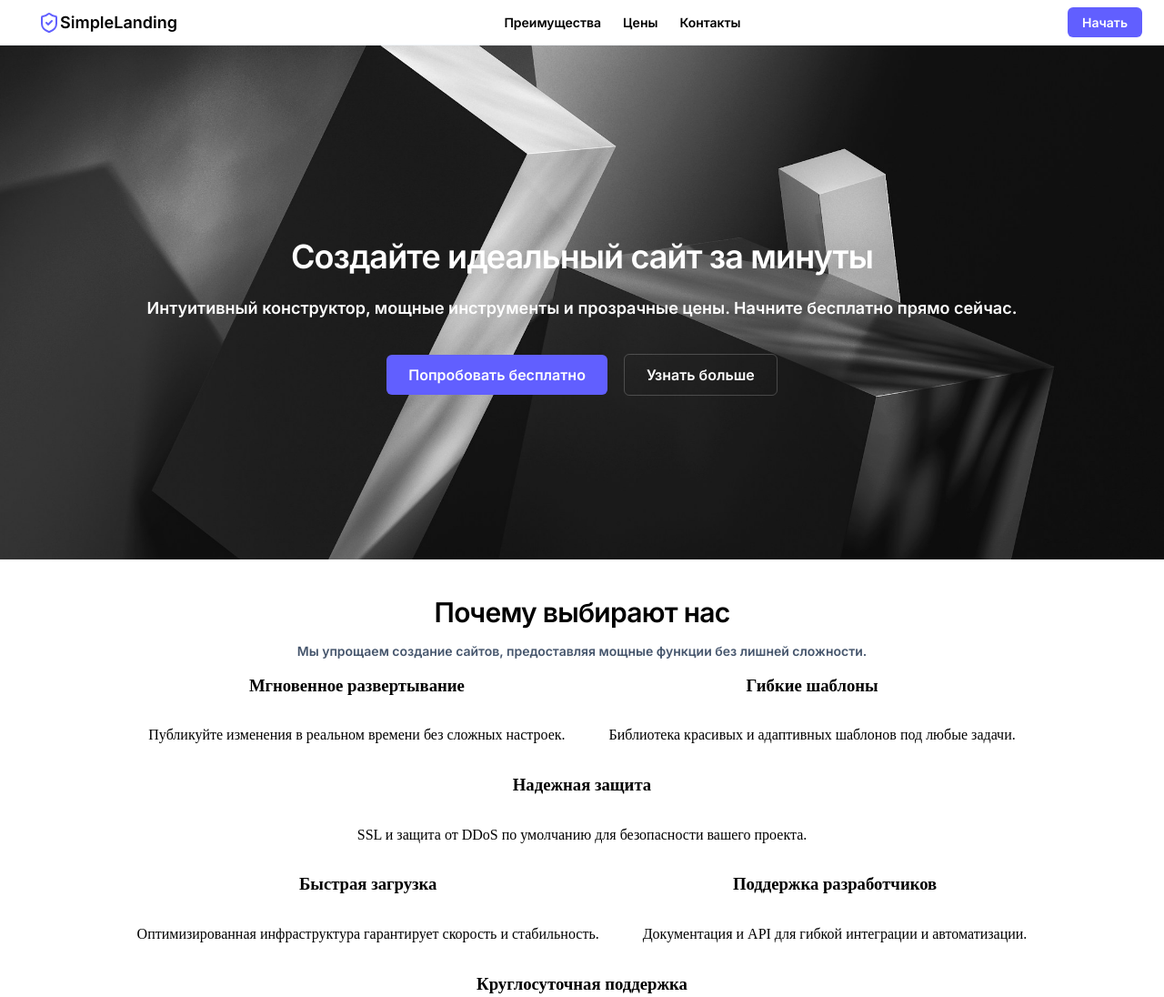
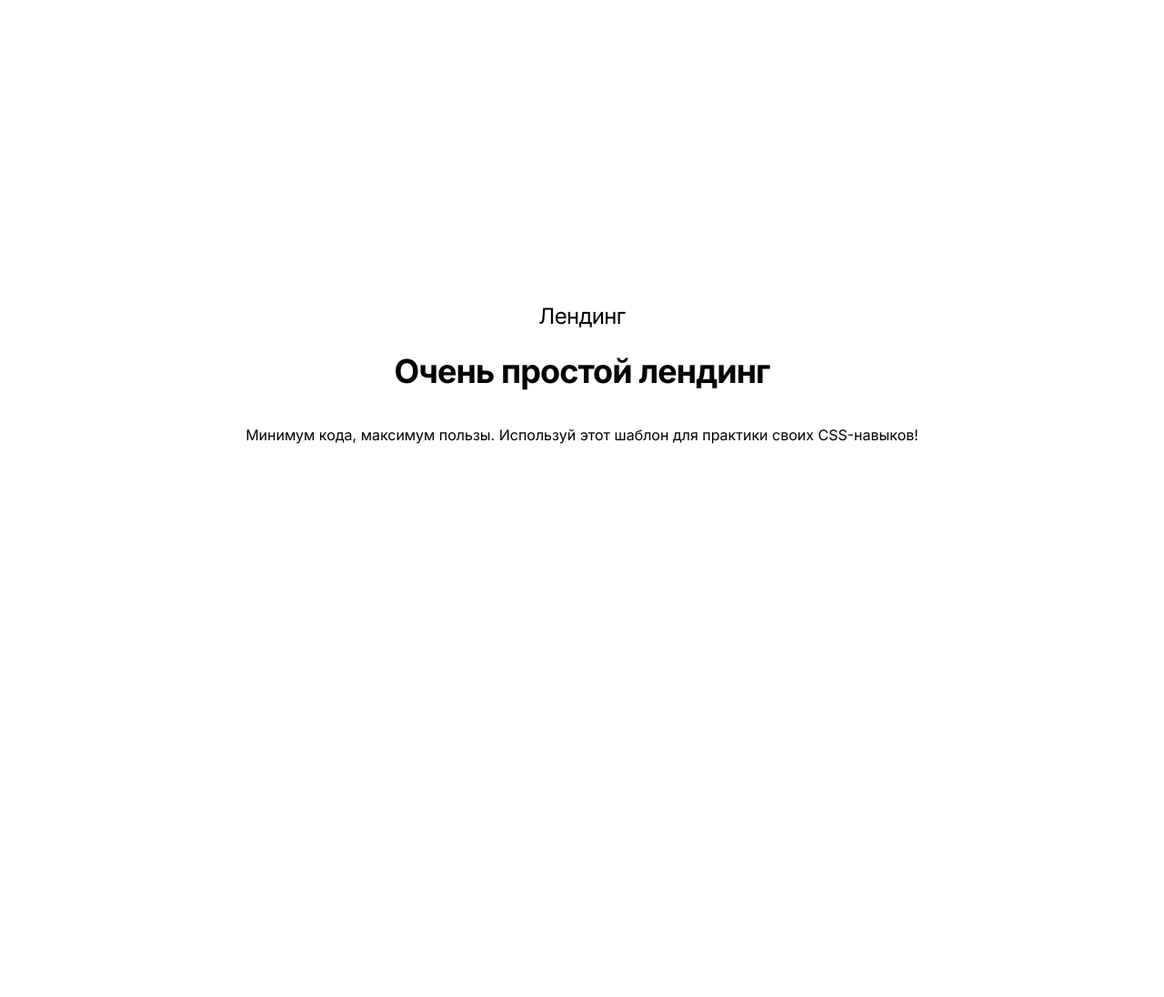
Before and after one commit to centalia/MyLanding, a plain HTML site: page index.html in a window 1280 px wide. Shown: the top 1096 px of the page at 91% size. After the commit the page ends 800 px from the top, so only its background shows below. Drawn offline with Linux system fonts and the light colour scheme.

Commit message:
Second Commit

```diff
--- a/index.html
+++ b/index.html
@@ -3,75 +3,28 @@
     <head>
         <meta charset="UTF-8">
         <meta name="viewport" content="width=device-width, initial-scale=1.0">
-
+        <title>Document</title>
+        <link href="https://fonts.googleapis.com/css2?family=Inter:wght@400;500;600&amp;display=swap" rel="stylesheet">
+        <link href="https://fonts.googleapis.com/css2?family=Inter:wght@300;400;500;600;700&amp;family=IBM+Plex+Serif:wght@300;400;500;600;700&amp;family=IBM+Plex+Mono:wght@300;400;500;600;700&amp;family=Inter&amp;display=swap" rel="stylesheet">
         <link rel="stylesheet" href="/src/css/style.css">
-        <link href="https://fonts.googleapis.com/css2?family=Inter:wght@300;400;500;600;700&amp;family=IBM+Plex+Serif:wght@300;400;500;600;700&amp;family=IBM+Plex+Mono:wght@300;400;500;600;700&amp;family=Inter&amp;display=swap" rel="stylesheet">
-
-        <title>Document</title>
     </head>
     <body>
-        <header class="navbar">
-            <div class="navbar-logo text-logo">
-                <a class="navbar-logo text text-lg text-black text-logo" href="#"><svg class="navbar-logo"  xmlns="http://www.w3.org/2000/svg" width="24" height="24" viewBox="0 0 24 24" fill="none" stroke="currentColor" stroke-width="2" stroke-linecap="round" stroke-linejoin="round"><path d="M20 13c0 5-3.5 7.5-7.66 8.95a1 1 0 0 1-.67-.01C7.5 20.5 4 18 4 13V6a1 1 0 0 1 1-1c2 0 4.5-1.2 6.24-2.72a1.17 1.17 0 0 1 1.52 0C14.51 3.81 17 5 19 5a1 1 0 0 1 1 1z"></path><path d="m9 12 2 2 4-4"></path></svg>
-                    SimpleLanding
-                </a>
+        <div class="container flex flex_center">
+            <div class="text text_center text_tight text_semobold text_xxl">
+                <div class="logo">
+                    <svg width="28" height="28" viewBox="0 0 24 24" stroke="white" stroke-width="2" fill="none" stroke-linecap="round" stroke-linejoin="round" class="">
+                        <circle cx="12" cy="12" r="10" class=""></circle>
+                        <path d="M8 12h8M12 8v8" class=""></path>
+                    </svg>
+                </div>
+                <span>Лендинг</span>
             </div>
-            <nav>
-                <ul class="navbar-menu">
-                    <li class="navbar-menu_li text text-sm">Преимущества</li>
-                    <li class="navbar-menu_li text text-sm">Цены</li>
-                    <li class="navbar-menu_li text text-sm">Контакты</li>
-                </ul>
-            </nav>
-            <div class="navbar-btn">
-                <a class="btn btn-indigo btn-text text text-white text-sm" href="#">Начать</a>
-            </div>
-        </header>
-        <main>
-            <section>
-                <div class="hero-container">
-                    <h1 class="hero-title text text-xxl text-white tight">Создайте идеальный сайт за минуты</h1>
-                    <p class="hero-text text text-lg text-white text-no_weigth">Интуитивный конструктор, мощные инструменты и прозрачные цены. Начните бесплатно прямо сейчас.</p>
-                    <div class="hero-btn">
-                        <a class="btn-lg btn-indigo btn-text text text-base text-white" href="#">Попробовать бесплатно</a>
-                        <a class="btn-lg btn-transparent btn-text text text-base text-white" href="#">Узнать больше</a>
-                    </div>
-                </div>
-            </section>
-            <section>
-                <div class="features-container">
-                    <div class="features-title-container">
-                        <h2 class="features-title text text-xl tight">Почему выбирают нас</h2>
-                        <p class="features-text text text-sm text-slate-600">Мы упрощаем создание сайтов, предоставляя мощные функции без лишней сложности.</p>
-                    </div>
-                    <div class="features-content-container">
-                        <div class="features-content">
-                            <h3>Мгновенное развертывание</h3>
-                            <p>Публикуйте изменения в реальном времени без сложных настроек.</p>
-                        </div>
-                        <div class="features-content">
-                            <h3>Гибкие шаблоны</h3>
-                            <p>Библиотека красивых и адаптивных шаблонов под любые задачи.</p>
-                        </div>
-                        <div class="features-content">
-                            <h3>Надежная защита</h3>
-                            <p>SSL и защита от DDoS по умолчанию для безопасности вашего проекта.</p>
-                        </div>
-                        <div class="features-content">
-                            <h3>Быстрая загрузка</h3>
-                            <p>Оптимизированная инфраструктура гарантирует скорость и стабильность.</p>
-                        </div>
-                        <div class="features-content">
-                            <h3>Поддержка разработчиков</h3>
-                            <p>Документация и API для гибкой интеграции и автоматизации.</p>
-                        </div>
-                        <div class="features-content">
-                            <h3>Круглосуточная поддержка</h3>
-                            <p>Команда экспертов готова помочь в любое время, 7 дней в неделю.</p>
-                        </div>
-                    </div>
-                </div>
-            </section>
-        </main>
+            <h1 class="logo-title text text_center text_tight text_semobold text_xxxxl">
+                Очень простой лендинг
+            </h1>
+            <p class="logo_text text text_center text-lg">
+                Минимум кода, максимум пользы. Используй этот шаблон для практики своих CSS-навыков!
+            </p>
+        </div>
     </body>
 </html>
--- a/src/css/style.css
+++ b/src/css/style.css
@@ -1,164 +1,53 @@
-:root{
-    --white-20:     oklch(1 0 0 / 20%);
-    --white-70:     oklch(1 0 0 / 70%);
-    --slate-100:    oklch(96.8% 0.007 247.896);
-    --slate-600:    oklch(44.6% 0.043 257.281);
-    --indigo-600:   oklch(58.5% 0.233 277.117);
+body{
+    margin: 0;
+    padding: 0;
 }
 
-body{
-    padding: 0;
-    margin: 0;
+.container{
+    height: 100vh;
+    flex-direction: column;
 }
 
-.navbar, .navbar-menu, .navbar-logo, .hero-btn, .features-title-container, .features-content-container, .features-content{
-    display: flex;
-    align-items: center;
-    justify-content: center;
-}
-
-.btn-lg{
-    padding: 12px 24px;
-    border-radius: 0.375rem;
-}
-
-.btn{
-    padding: 8px 16px;
-    border-radius: 0.375rem;
-}
-
-.btn-indigo{
-    background-color: var(--indigo-600);
-}
-
-.btn-transparent{
-    background-color: none;
-    border: 1px var(--white-20) solid;
-}
-
-.btn-text{
-    text-align: center;
-    text-decoration: none;
-}
-
-.text-logo{
-    text-decoration: none;
+.logo_title{
+    margin-bottom: 16px;
 }
 
 .text{
     font-family: Inter;
+}
+
+.text_semibold{
     font-weight: 600;
 }
 
-.text-no_weight{
-    font-weight: 400;
-}
-
-.text-white{
-    color: white;
-}
-
-.text-black{
-    color: black;
-}
-
-.text-slate-600{
-    color: var(--slate-600)
-}
-
-.text-sm{
-    font-size: 14px;
-}
-
-.text-base{
-    font-size: 16px;
-}
-
-.text-lg{
-    font-size: 18px;
-}
-
-.text-xl{
-    font-size: 30px;
-}
-
-.text-xxl{
-    font-size: 36px;
-}
-
-.tight{
+.text_tight{
     letter-spacing: -0.025em;
 }
 
-.navbar{
-    position: sticky;
-    width: 100vw;
-
-    background-color: var(--white-70);
-    border-bottom: 1px var(--slate-100) solid;
-    z-index: 1;
-    justify-content: space-between;
-
-}
-.navbar-logo {
-    padding-left: 14px;
+.text_lg{
+    font-size: 1.125rem;
+    line-height: calc(1.75/1.125);
 }
 
-.navbar-logo svg{
-    color: var(--indigo-600);
+.text_xxl{
+    font-size: 1.5rem;
+    line-height: calc(2/1.5);
 }
 
-.navbar-menu{
-    list-style-type: none;
-    flex-direction: row;
-    gap: 24px;
-    padding: 0;
+.text_xxxxl{
+    font-size: 2.25rem;
+    line-height: calc(2.5/2.25);
 }
 
-.navbar-btn {
-    margin-right:  24px;
+.text_center{
+    text-align: center;
 }
 
-.hero-container{
-    background: url("/src/assets/img/hero-banner.jpg") no-repeat center/cover;
-    text-align: center;
-    padding: 180px 0px;
-    margin-bottom: 40px;
+.flex{
+    display: flex;
 }
 
-.hero-title{
-    margin-bottom: 24px;
+.flex_center{
+    align-items: center;
+    justify-content: center;
 }
-
-.hero-text{
-    margin-bottom: 40px;
-}
-
-.hero-btn{
-    gap: 18px;
-}
-
-.features-title-container {
-    flex-direction: column;
-    text-align: center;
-
-}
-
-.features-title, .features-text{
-    margin: 0;
-}
-
-.features-title{
-    margin-bottom: 16px;
-}
-
-.features-content-container{
-    margin: 0 96px;
-    flex-wrap: wrap;
-}
-
-.features-content {
-    flex-direction: column;
-    padding: 0 24px;
-
-}
```
